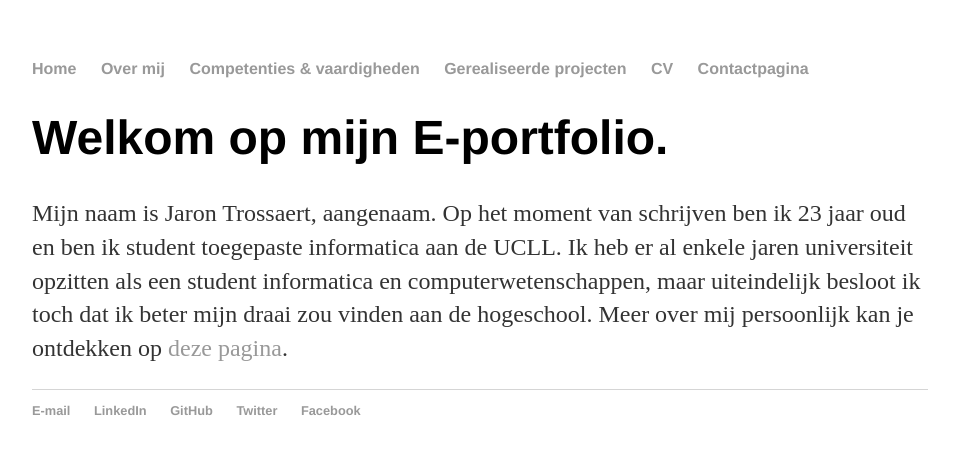
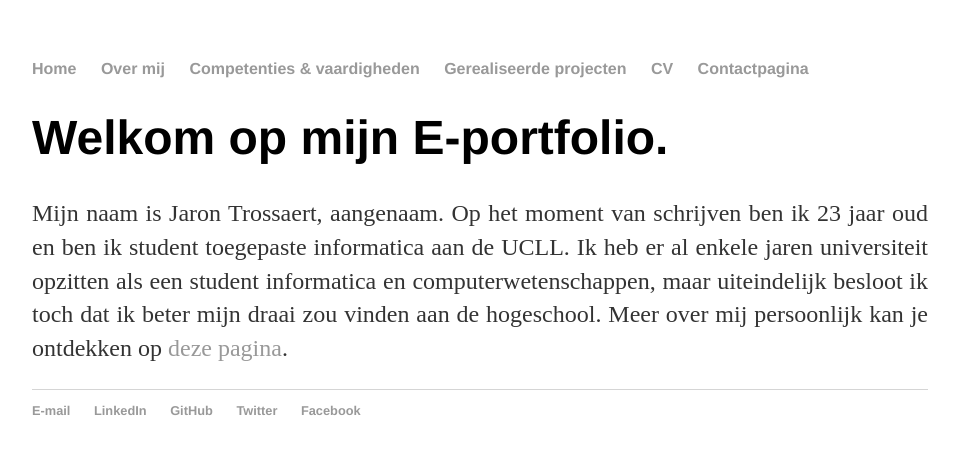
Before and after one commit to Jornax/Jornax.github.io, a Jekyll site: the page built from index.html, in a window 1280 px wide. Shown: the top 454 px of the page, without its empty margins (160-1119 px from the left). Built offline with Jekyll 4.4.1, drawn with Linux system fonts in a browser that asks for light colours.

Commit message:
Update index.html

```diff
--- a/index.html
+++ b/index.html
@@ -4,7 +4,7 @@ title: E-portfolio van Jaron Trossaert
 ---
 <div class="blurb">
 	<h1>Welkom op mijn E-portfolio.</h1>
-	<p>Mijn naam is Jaron Trossaert, aangenaam. Op het moment van schrijven ben ik 23 jaar oud en ben ik student toegepaste informatica aan de UCLL. Ik heb er al enkele jaren universiteit opzitten als een student informatica en computerwetenschappen, maar uiteindelijk besloot ik toch dat ik beter mijn draai zou vinden aan de hogeschool.
+	<p STYLE="text-align: justify;">Mijn naam is Jaron Trossaert, aangenaam. Op het moment van schrijven ben ik 23 jaar oud en ben ik student toegepaste informatica aan de UCLL. Ik heb er al enkele jaren universiteit opzitten als een student informatica en computerwetenschappen, maar uiteindelijk besloot ik toch dat ik beter mijn draai zou vinden aan de hogeschool.
 
 	Meer over mij persoonlijk kan je ontdekken op <a href="/about">deze pagina</a>.</p>
 </div><!-- /.blurb -->
```
